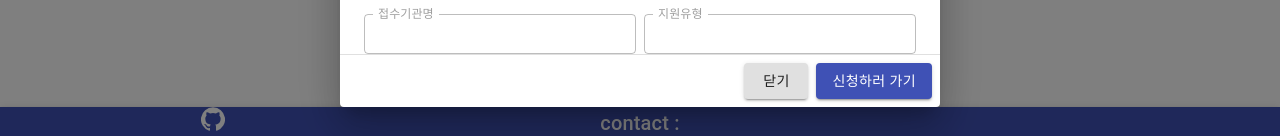
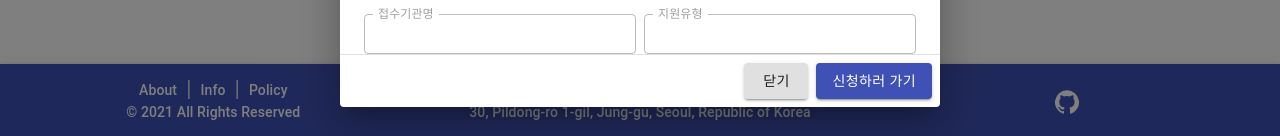
Before and after one commit to flower-3/give-me-money-client, a React (Create React App) app: page /modal in a window 1280 px wide. Both pictures are taken after a click on the button "OPEN MODAL". Shown: the part 661-797 px from the top of the page. Built offline with nearby package versions, Linux system fonts and the light colour scheme; no server answers.

Commit message:
Feature/16 footer (#17)
* refactor: 모달 텍스트 컬러 변경

* refactor: 푸터 디자인 변경, 모달 주석 제거

* refactor: css 단위 명시

```diff
--- a/src/components/Footer/Footer.tsx
+++ b/src/components/Footer/Footer.tsx
@@ -1,5 +1,5 @@
 import React from 'react';
-import { AppBar, Grid, Typography } from '@material-ui/core';
+import { AppBar, Grid, Link, Typography } from '@material-ui/core';
 import { makeStyles } from '@material-ui/core/styles';
 import { GitHub } from '@material-ui/icons';
 
@@ -8,16 +8,23 @@ const useStyles = makeStyles({
     width: '100%',
     position: 'absolute',
     bottom: 0,
-    marginTop: 10,
+    marginTop: '20px',
   },
   appBottomBar: {
     top: 'auto',
     bottom: 0,
     height: '100%',
-    marginTop: 10,
+    marginTop: '10px',
   },
   grid: {
     height: '100%',
+  },
+  gridItem: {
+    padding: '15px',
+    display: 'flex',
+    flexDirection: 'column',
+    alignItems: 'center',
+    justifyContent: 'center',
   },
 });
 
@@ -28,13 +35,33 @@ export default function Footer() {
     <div className={classes.root}>
       <AppBar position="relative" className={classes.appBottomBar}>
         <Grid container alignContent="center" className={classes.grid}>
-          <Grid item xs={4}>
-            <GitHub />
+          <Grid item xs={4} className={classes.gridItem}>
+            <div>
+              <Link href="#" variant="subtitle2" color="inherit">
+                About
+              </Link>
+              &nbsp;&nbsp;|&nbsp;&nbsp;
+              <Link href="#" variant="subtitle2" color="inherit">
+                Info
+              </Link>
+              &nbsp;&nbsp;|&nbsp;&nbsp;
+              <Link href="#" variant="subtitle2" color="inherit">
+                Policy
+              </Link>
+            </div>
+            <Typography variant="subtitle2">© 2021 All Rights Reserved</Typography>
           </Grid>
-          <Grid item xs={4}>
-            <Typography variant="h6">contact : </Typography>
+          <Grid item xs={4} className={classes.gridItem}>
+            <Typography variant="subtitle2">Contact : aengun@icloud.com</Typography>
+            <Typography variant="subtitle2">
+              30, Pildong-ro 1-gil, Jung-gu, Seoul, Republic of Korea
+            </Typography>
           </Grid>
-          <Grid item xs={4}></Grid>
+          <Grid item xs={4} className={classes.gridItem}>
+            <GitHub
+              onClick={() => window.open('https://github.com/flower-3/give-me-money-client')}
+            />
+          </Grid>
         </Grid>
       </AppBar>
     </div>
--- a/src/components/Modal/ModalTextField.tsx
+++ b/src/components/Modal/ModalTextField.tsx
@@ -1,6 +1,27 @@
+import React from 'react';
 import { TextField, TextFieldProps } from '@material-ui/core';
-import React from 'react';
+import { createStyles, makeStyles, Theme } from '@material-ui/core/styles';
+
+const useStyles = makeStyles((theme: Theme) =>
+  createStyles({
+    textField: {
+      '& .MuiInputBase-input': {
+        color: 'black',
+      },
+    },
+  }),
+);
 
 export default function ModalTextField(props: TextFieldProps) {
-  return <TextField {...props} size="small" variant="outlined" fullWidth disabled />;
+  const classes = useStyles();
+  return (
+    <TextField
+      {...props}
+      size="small"
+      variant="outlined"
+      fullWidth
+      disabled
+      className={classes.textField}
+    />
+  );
 }
```
Also changed, not shown: src/components/Modal/Modal.tsx (+0 -15 lines).
